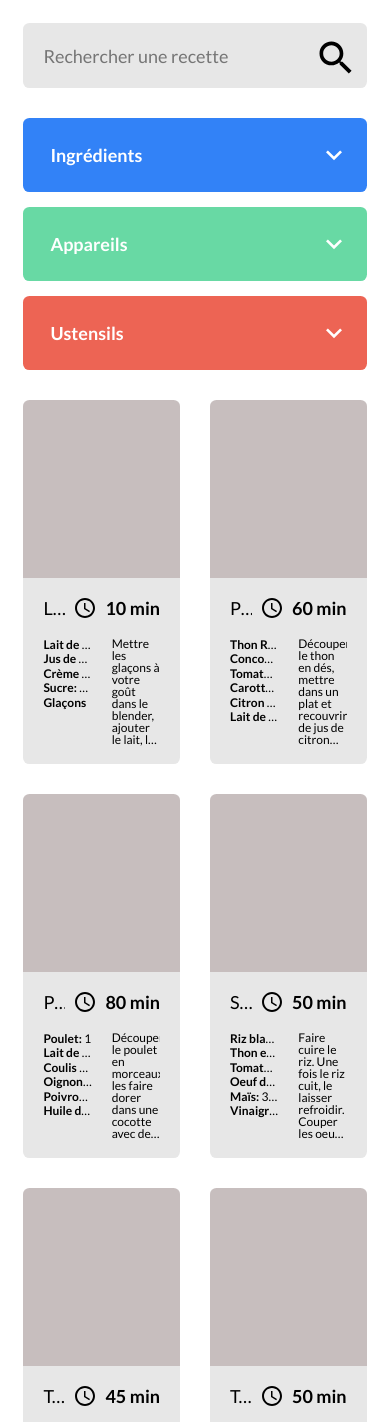
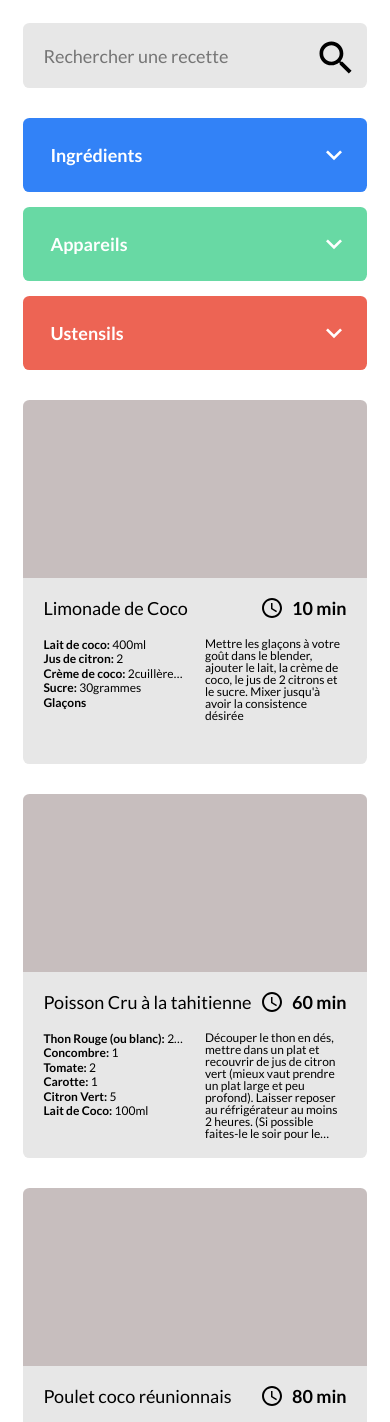
Before and after one commit to Dratatin/MathysChirouze_7_17032022, a plain HTML site: page index.html in a window 390 px wide. Shown: the part 153-1575 px from the top of the page. Drawn offline with Linux system fonts and the light colour scheme.

Commit message:
modify recipes grid for mobile

```diff
--- a/sass/components/_filter.scss
+++ b/sass/components/_filter.scss
@@ -108,7 +108,7 @@
                     grid-template-columns: repeat(1, 150px);
                 }
                 @media screen and (max-width: 768px) {
-                    grid-template-columns: repeat(3, 1fr);
+                    grid-template-columns: repeat(2, 1fr);
                 }
                 li {
                     overflow: hidden;
--- a/sass/layouts/_grid.scss
+++ b/sass/layouts/_grid.scss
@@ -5,4 +5,7 @@
     @media screen and (max-width: 1100px) {
         grid-template-columns: repeat(2, 1fr);
     }
+    @media screen and (max-width: 768px) {
+        grid-template-columns: repeat(1, 1fr);
+    }
 }
--- a/sass/pages/_index.scss
+++ b/sass/pages/_index.scss
@@ -1,5 +1,5 @@
 .main {
-    margin: 0 6vw;
+    margin: 0 6vw 100px 6vw;
     .result-section {
         position: relative;
         top: 120px;
```
Also changed, not shown: style/main.css, 1 other file.
